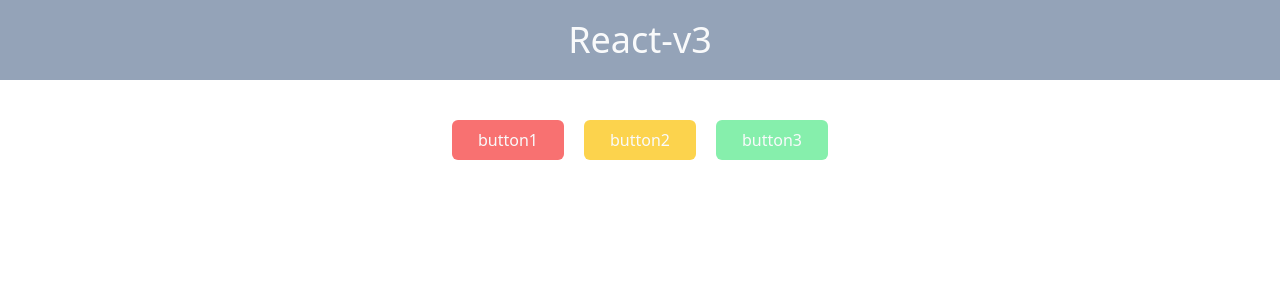
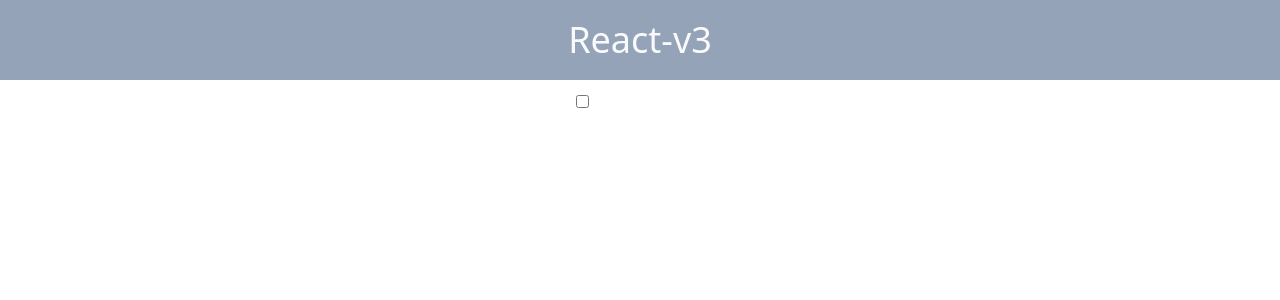
Before and after one commit to pj100-team/react-v3, a React (Create React App) app: page / in a window 1280 px wide. Shown: the top 300 px of the page. Built offline with nearby package versions, Linux system fonts and the light colour scheme.

Commit message:
コンフリクト解消

```diff
--- a/src/App.tsx
+++ b/src/App.tsx
@@ -1,11 +1,11 @@
 import './App.css';
-import Practice1 from './templates/Practice1';
+import Practice2 from './templates/Practice2/Practice2';
 
 function App() {
   return (
     <>
       <header className="bg-[#94A3B8] text-center p-[20px] text-4xl text-[#F9FAFB]">React-v3</header>
-      <Practice1 />
+      <Practice2 />
     </>
   );
 }
--- /dev/null
+++ b/src/common.css.d.ts
@@ -0,0 +1,4 @@
+declare module '*.module.css' {
+  const classes: { [key: string]: string };
+  export default classes;
+}
--- /dev/null
+++ b/src/components/Input.tsx
@@ -0,0 +1,13 @@
+import React from 'react';
+
+type InputProps = {
+  type: string;
+  style?: React.CSSProperties;
+  onChange: (event: React.ChangeEvent<HTMLInputElement>) => void;
+};
+
+const Input: React.FC<InputProps> = ({ type, style, onChange }) => {
+  return <input type={type} style={style} onChange={onChange} />;
+};
+
+export default Input;
--- /dev/null
+++ b/src/templates/Practice2/Practice2.module.css
@@ -0,0 +1,10 @@
+.center {
+  display: inline-block;
+  margin-top: 10px;
+  position: relative;
+  left: 45%;
+}
+
+.space {
+  margin-left: 10px;
+}
--- /dev/null
+++ b/src/templates/Practice2/Practice2.tsx
@@ -0,0 +1,20 @@
+import React, { useState } from 'react';
+import Input from '../../components/Input';
+import styles from './Practice2.module.css';
+
+const Practice2: React.FC = () => {
+  const [isChecked, setIsChecked] = useState(false);
+
+  const handleCheckboxChange = (event: React.ChangeEvent<HTMLInputElement>) => {
+    setIsChecked(event.target.checked);
+  };
+
+  return (
+    <label className={styles.center}>
+      <Input type="checkbox" onChange={handleCheckboxChange} />
+      {isChecked && <span className={styles.space}>Hello world</span>}
+    </label>
+  );
+};
+
+export default Practice2;
```
